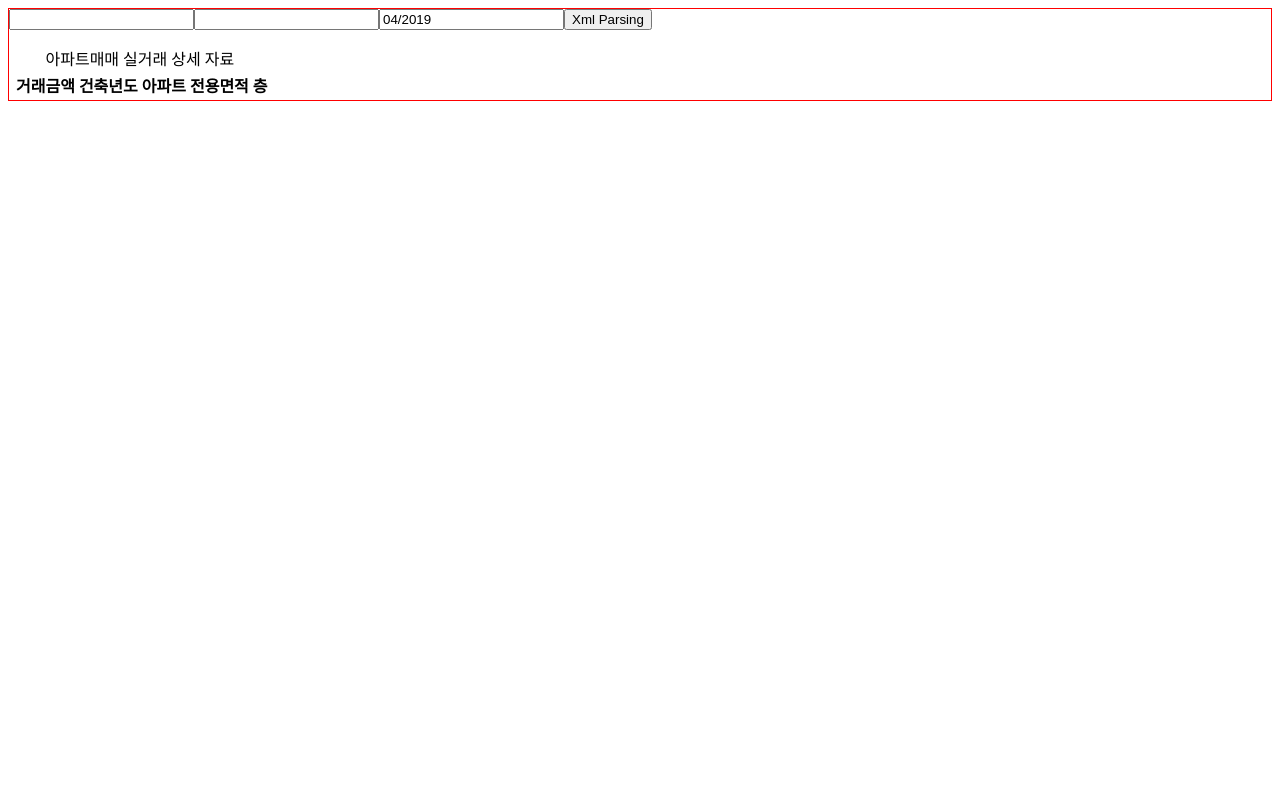
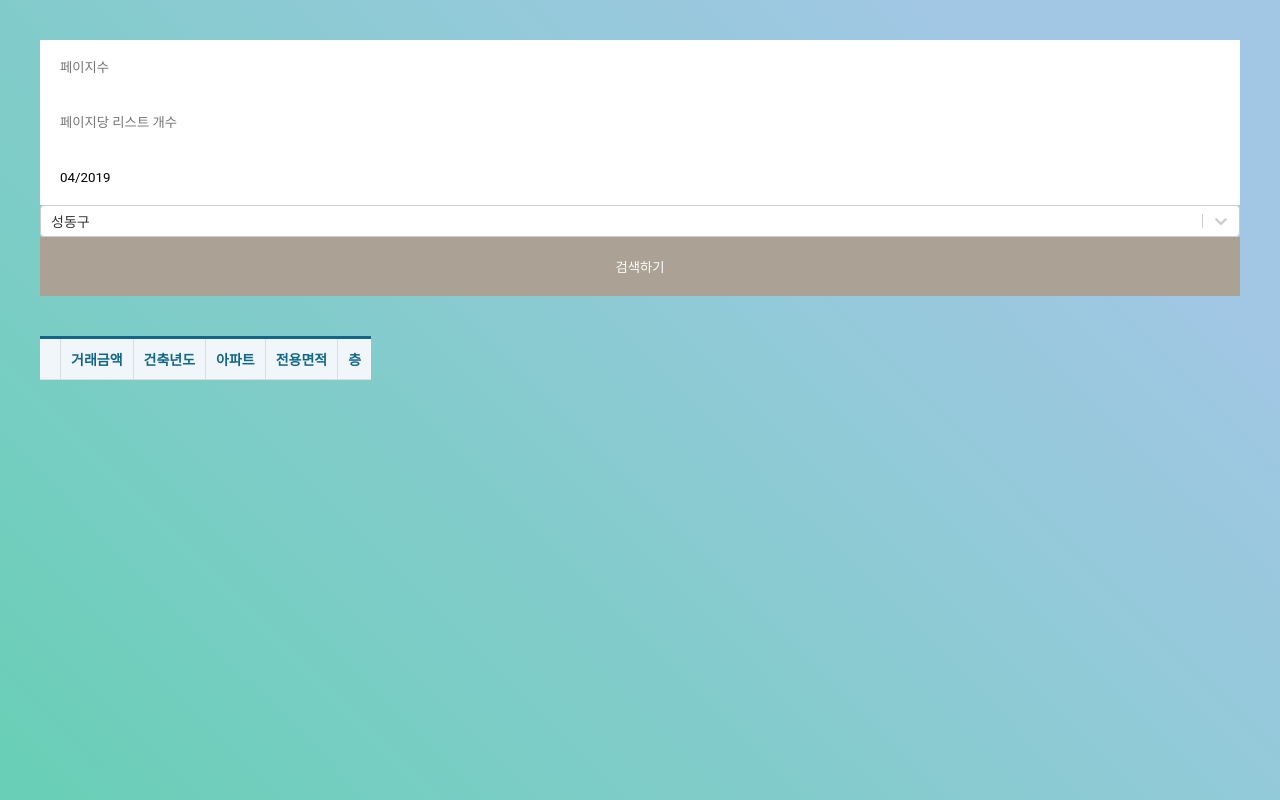
Before and after one commit to slee2540/redux-saga-test, a React (Create React App) app: page / in a window 1280 px wide. Built offline with nearby package versions, Linux system fonts and the light colour scheme.

Commit message:
scss 사용

```diff
--- a/package.json
+++ b/package.json
@@ -5,17 +5,20 @@
   "dependencies": {
     "axios": "^0.18.0",
     "babel-jest": "24.7.1",
+    "classnames": "^2.2.6",
     "cross-env": "^5.2.0",
     "date-fns": "^2.0.0-alpha.27",
     "eslint-config-airbnb": "^17.1.0",
     "eslint-config-prettier": "^4.2.0",
     "immer": "^3.1.1",
+    "node-sass": "^4.12.0",
     "prop-types": "^15.7.2",
     "react": "^16.8.6",
     "react-datepicker": "^2.5.0",
     "react-dom": "^16.8.6",
     "react-redux": "^7.0.2",
     "react-scripts": "3.0.0",
+    "react-select": "^2.4.3",
     "redux": "^4.0.1",
     "redux-saga": "^1.0.2",
     "shortid": "^2.2.14",
--- a/src/containers/LeftTextList.js
+++ b/src/containers/LeftTextList.js
@@ -6,8 +6,47 @@ import shortid from "shortid";
 import PropTypes from "prop-types";
 import * as listAction from "actions";
 import DatePicker from "react-datepicker";
+import Select from "react-select";
+import cx from "classnames";
 import "react-datepicker/dist/react-datepicker.css";
-// import css from "containers/layout.module.css";
+import css from "containers/layout.module.css";
+import "./date.css";
+import scss from "containers/test.module.scss";
+
+const options = [
+  { value: "11200", label: "성동구" },
+  { value: "11215", label: "광진구" },
+  { value: "11710", label: "송파구" }
+];
+
+const styles = {
+  control: base => ({
+    ...base,
+    minHeight: 32
+  }),
+  dropdownIndicator: base => ({
+    ...base,
+    paddingTop: 0,
+    paddingBottom: 0
+  }),
+  clearIndicator: base => ({
+    ...base,
+    paddingTop: 0,
+    paddingBottom: 0
+  }),
+  menu: base => ({
+    ...base,
+    // override border radius to match the box
+    borderRadius: 0,
+    // kill the gap
+    marginTop: 0
+  }),
+  menuList: base => ({
+    ...base,
+    // kill the white space on first and last option
+    padding: 0
+  })
+};
 
 class LeftTextList extends React.Component {
   state = {
@@ -15,7 +54,8 @@ class LeftTextList extends React.Component {
     pageNo: "",
     numOfRows: "",
     startDate: new Date(),
-    selectedDate: "201905"
+    selectedDate: "201905",
+    selectedItem: options[0].value
   };
 
   handleChange = date => {
@@ -24,12 +64,13 @@ class LeftTextList extends React.Component {
     });
   };
 
-  xml2json = () => {
-    const { pageNo, numOfRows, selectedDate } = this.state;
+  xml2json = e => {
+    e.preventDefault();
+    const { pageNo, numOfRows, selectedDate, selectedItem } = this.state;
 
     const xmlTest = axios({
       method: "GET",
-      url: `users?pageNo=${pageNo}&numOfRows=${numOfRows}&date=${selectedDate}`
+      url: `users?pageNo=${pageNo}&numOfRows=${numOfRows}&date=${selectedDate}&gu=${selectedItem}`
     })
       .then(res => res.data)
       .catch(error => {
@@ -54,44 +95,68 @@ class LeftTextList extends React.Component {
   };
 
   handleChange = date => {
-    // console.log(date);
-    // console.log(date.getFullYear());
-    // console.log(date.getMonth());
-    const selDate =
-      date.getFullYear() + ("00" + (date.getMonth() + 1)).slice(-2);
-    // console.log(selectedDate);
-    // console.log(typeof date);
+    const selDate = date.getFullYear() + `00${date.getMonth() + 1}`.slice(-2);
+
     this.setState({
       startDate: date,
       selectedDate: selDate
     });
   };
 
+  selectItem = item => {
+    console.log(item.value);
+    this.setState({
+      selectedItem: item.value
+    });
+  };
+
   render() {
     // const { ListAction, news } = this.props;
-    const { news } = this.props;
+    // const { news } = this.props;
     const { list, startDate } = this.state;
 
     return (
       <div>
-        <input type="text" onChange={this.onchangeText("pageNo")} />
-        <input type="text" onChange={this.onchangeText("numOfRows")} />
-
+        <div>
+          <form className={scss.form}>
+            <input
+              type="text"
+              onChange={this.onchangeText("pageNo")}
+              placeholder="페이지수"
+              className={scss.formInput}
+            />
+            <input
+              type="text"
+              onChange={this.onchangeText("numOfRows")}
+              placeholder="페이지당 리스트 개수"
+              className={scss.formInput}
+            />
             <DatePicker
               selected={startDate}
               onChange={this.handleChange}
               dateFormat="MM/yyyy"
               showMonthYearPicker
+              className={cx(
+                "react-datepicker-wrapper",
+                "react-datepicker__input-container",
+                scss.formInput
+              )}
             />
-
+            <Select
+              options={options}
+              defaultValue={options[0]}
+              onChange={this.selectItem}
+              styles={styles}
+            />
+            <button type="submit" onClick={this.xml2json} className={scss.btn}>
+              검색하기
+            </button>
+          </form>
+        </div>
         {/* <button type="submit" onClick={ListAction.requestApi}>
           눌러봐봐!
         </button> */}
-
-        <button type="submit" onClick={this.xml2json}>
-          Xml Parsing
-        </button>
-        <ul>
+        {/* <ul>
           {news.map(item => {
             return (
               <li key={`${item.title}left`}>
@@ -103,9 +168,10 @@ class LeftTextList extends React.Component {
               </li>
             );
           })}
-        </ul>
+        </ul> */}
         {/* <img src={article.urlToImage} alt="" /> */}
-        <table style={{ textAlign: "center" }}>
+        <div className={css.aptList}>
+          <table className={css.table}>
             <caption>아파트매매 실거래 상세 자료</caption>
             <thead>
               <tr>
@@ -135,6 +201,7 @@ class LeftTextList extends React.Component {
             </tbody>
           </table>
         </div>
+      </div>
     );
   }
 }
--- /dev/null
+++ b/src/containers/date.css
@@ -0,0 +1,8 @@
+
+.react-datepicker__input-container {
+  width: inherit;
+}
+
+.react-datepicker-wrapper {
+  width: 100%;
+}
--- a/src/containers/layout.module.css
+++ b/src/containers/layout.module.css
@@ -14,7 +14,7 @@
 
 .leftWrapper {
   flex: 1;
-  border: 1px solid red;
+  /* border: 1px solid red; */
 }
 
 .rightWrapper {
@@ -25,3 +25,45 @@
 .listWrapper {
   display: inline-block;
 }
+
+.selectCombo {
+  display: inline-block;
+  width: 7rem;
+}
+
+.aptList {
+  margin: 40px 40px;
+  text-align: center;
+  /* align-items: center;
+  justify-content: center; */
+}
+
+.table {
+  border-collapse: collapse;
+  border-top: 3px solid #168;
+}
+.table th {
+  color: #168;
+  background: #f0f6f9;
+  text-align: center;
+}
+.table th,
+.table td {
+  padding: 10px;
+  border: 1px solid #ddd;
+}
+.table th:first-child,
+.table td:first-child {
+  border-left: 0;
+}
+.table th:last-child,
+.table td:last-child {
+  border-right: 0;
+}
+.table tr td:first-child {
+  text-align: center;
+}
+.table caption {
+  caption-side: bottom;
+  display: none;
+}
--- /dev/null
+++ b/src/containers/test.module.scss
@@ -0,0 +1,118 @@
+$font-family: "Roboto";
+$font-size: 14px;
+
+$color-primary: #aba194;
+
+* {
+  margin: 0;
+  padding: 0;
+  box-sizing: border-box;
+}
+
+body {
+  font-family: $font-family;
+  font-size: $font-size;
+  background-size: 200% 100% !important;
+  animation: move 10s ease infinite;
+  transform: translate3d(0, 0, 0);
+  background: linear-gradient(45deg, #49d49d 10%, #a2c7e5 90%);
+  height: 100vh;
+}
+
+.form {
+  // border: 1px solid blue;
+  // background: #49d49d;
+  // border-radius: 20px !important;
+  margin: 40px 40px;
+  // margin-top: 40px;
+  // overflow: hidden;
+  opacity: 0;
+  transform: translate3d(0, 100px, 0);
+  animation: arrive 500ms ease-in-out 0.9s forwards;
+}
+
+.formInput {
+  display: block;
+  // border-radius: 20px;
+  width: 100%;
+  padding: 20px;
+  font-family: $font-family;
+  -webkit-appearance: none;
+  border: 0;
+  outline: 0;
+  transition: 0.3s;
+  &:focus {
+    background: darken(#fff, 3%);
+  }
+  // &:first-child{
+  //   border-top-left-radius: 15px;
+  //   border-top-right-radius: 15px;
+  // }
+}
+
+.btn {
+  display: block;
+  width: 100%;
+  padding: 20px;
+  font-family: $font-family;
+  -webkit-appearance: none;
+  outline: 0;
+  border: 0;
+  color: white;
+  background: $color-primary;
+  transition: 0.3s;
+
+  &:hover {
+    background: darken($color-primary, 5%);
+  }
+}
+
+@keyframes NO {
+  from,
+  to {
+    -webkit-transform: translate3d(0, 0, 0);
+    transform: translate3d(0, 0, 0);
+  }
+  10%,
+  30%,
+  50%,
+  70%,
+  90% {
+    -webkit-transform: translate3d(-10px, 0, 0);
+    transform: translate3d(-10px, 0, 0);
+  }
+
+  20%,
+  40%,
+  60%,
+  80% {
+    -webkit-transform: translate3d(10px, 0, 0);
+    transform: translate3d(10px, 0, 0);
+  }
+}
+
+@keyframes arrive {
+  0% {
+    opacity: 0;
+    transform: translate3d(0, 50px, 0);
+  }
+
+  100% {
+    opacity: 1;
+    transform: translate3d(0, 0, 0);
+  }
+}
+
+@keyframes move {
+  0% {
+    background-position: 0 0;
+  }
+
+  50% {
+    background-position: 100% 0;
+  }
+
+  100% {
+    background-position: 0 0;
+  }
+}
```
Also changed, not shown: 2 other files (tests, documents, lock files or other folders). Lines whose indentation alone changed are shown as unchanged.
